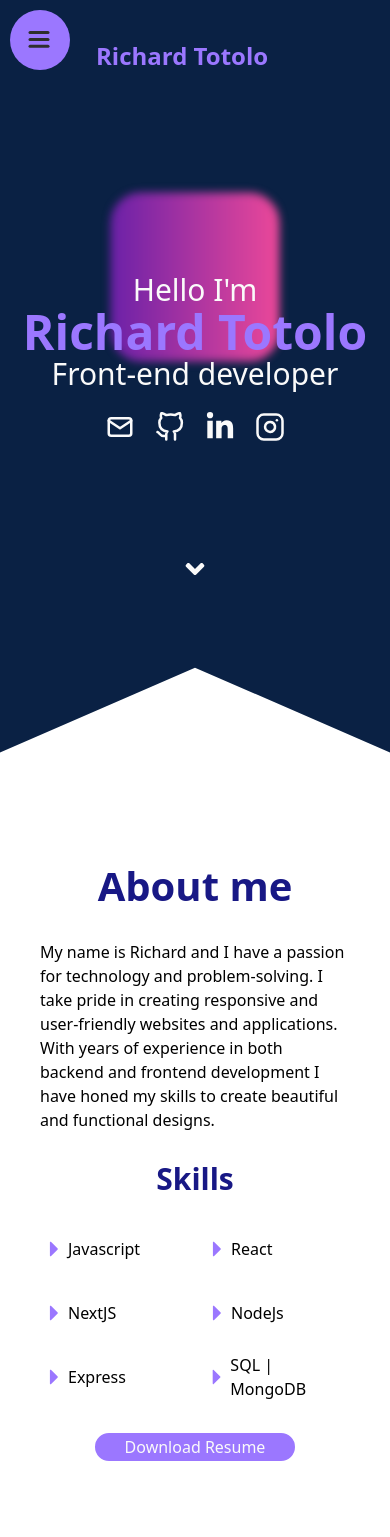
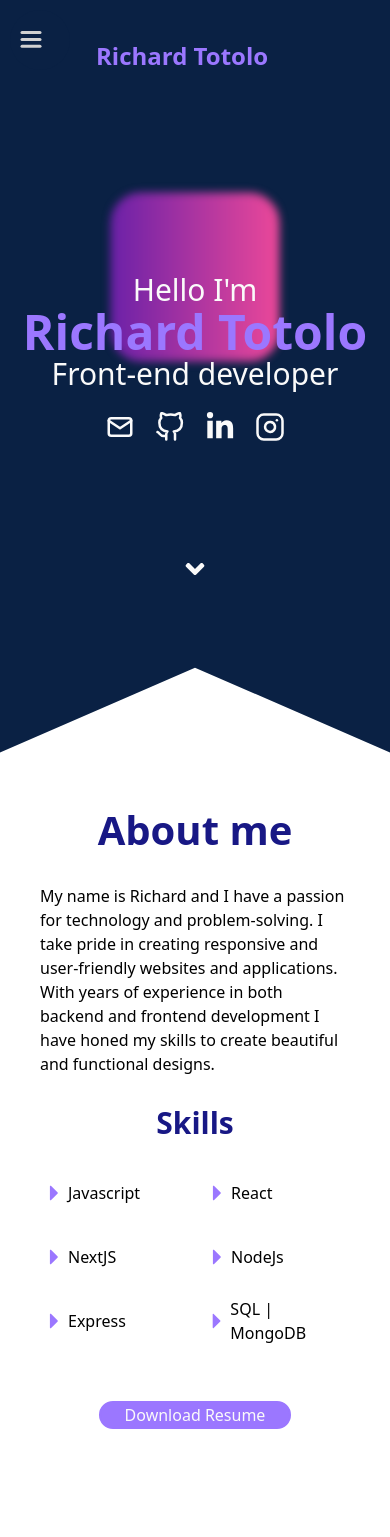
Before and after one commit to souzatotolo/portfolio-frontend, a Next.js app: page / in a window 390 px wide. Shown: the top 1537 px of the page. Built offline with nearby package versions, Linux system fonts and the light colour scheme.

Commit message:
minor fixes

```diff
--- a/src/app/pages/About.js
+++ b/src/app/pages/About.js
@@ -13,7 +13,7 @@ export const About = () => {
             <div className="three card "></div>
           </div>
 
-          <div className="h-full w-full md:px-20 gap-6 flex flex-col items-center md:items-start text-black">
+          <div className="h-full w-full md:px-20 gap-6 flex flex-col justify-center items-center md:items-start text-black">
             <h1 className="font-bold text-[40px] text-[#181885]">About me</h1>
             <p className="text-[#3B3B3B] hidden md:block">
               My name is Richard and I have a passion for technology and
@@ -63,7 +63,7 @@ export const About = () => {
                 Download Resume
               </button>
             </div>
-            <button className=" md:hidden mt-2 w-[200px] h-8 text-md rounded-full bg-[#9b77ff] text-zinc-50 hover:bg-[#fff] hover:text-[#9B77FF] border-2 border-[#9B77FF]">
+            <button className=" md:hidden mt-8 w-48 h-10 text-md rounded-full bg-[#9b77ff] text-zinc-50 hover:bg-[#fff] hover:text-[#9B77FF] border-2 border-[#9B77FF]">
               Download Resume
             </button>
           </div>
--- a/src/app/pages/Projects.js
+++ b/src/app/pages/Projects.js
@@ -145,8 +145,10 @@ export const Projects = () => {
           <div className="md:hidden w-50% m-4 border-b-[1px] border-[#9B77FF]" />
         </div>
       </div>
-      <div className="md:mt-0 mt-20 flex gap-5 flex-col items-center justify-center">
-        <p className=" font-bold text-[40px] text-[#9B77FF]">Get in touch</p>
+      <div className="md:mt-0 mt-40 flex gap-5 flex-col items-center justify-center">
+        <p className=" font-bold mt-4 text-[40px] text-[#9B77FF]">
+          Get in touch
+        </p>
         <p className="text-white md:w-[570px] text-center">
           Thank you for taking the time to visit my portfolio! If you have any
           questions, feedback, or project inquiries, please feel free to reach
--- a/src/components/MenuItem.js
+++ b/src/components/MenuItem.js
@@ -22,7 +22,7 @@ const colors = ['#7701F1', '#9C1AFF', '#7700FF'];
 const menuName = ['Contact', 'About', 'Projects'];
 
 export const MenuItem = ({ i }) => {
-  const style = { border: `2px solid ${colors[i]}` };
+  const style = {};
 
   return (
     <motion.li
@@ -32,7 +32,7 @@ export const MenuItem = ({ i }) => {
     >
       <div className="icon-placeholder" />
       <div
-        className="text-placeholder text-zinc-50 flex items-center justify-center p-4"
+        className="text-placeholder text-2xl font-bold text-zinc-50  "
         style={style}
       >
         {menuName[i]}
--- a/src/components/MenuToggle.js
+++ b/src/components/MenuToggle.js
@@ -1,5 +1,6 @@
 import * as React from 'react';
 import { motion } from 'framer-motion';
+import { FaHamburger } from 'react-icons/fa';
 
 const Path = (props) => (
   <motion.path
@@ -18,6 +19,7 @@ export const MenuToggle = ({ toggle }) => (
       width="23"
       height="23"
       viewBox="0 0 23 23"
+      style={{ fill: '#fff' }}
     >
       <Path
         variants={{
@@ -31,7 +33,7 @@ export const MenuToggle = ({ toggle }) => (
           closed: { opacity: 1 },
           open: { opacity: 0 },
         }}
-        transition={{ duration: 0.1 }}
+        transition={{ duration: 0.5 }}
       />
       <Path
         variants={{
--- a/src/components/styles.css
+++ b/src/components/styles.css
@@ -13,8 +13,8 @@
   top: 0;
   left: 0;
   bottom: 0;
-  width: 80vw;
-  background: #9B77FF;
+  width: 100vw;
+  background: #0A2144;
 }
 
 .button-hamb {
@@ -26,8 +26,9 @@
   cursor: pointer;
   position: absolute;
   top: 30px;
-  left: 28px;
+  left: 20px;
   border-radius: 50%;
+  filter:invert();
   background: transparent;
 }
 
@@ -67,6 +68,10 @@ li {
   flex: 1;
 }
 
+.hamburger{
+  fill: #fff;
+}
+
 .refresh {
   padding: 10px;
   position: absolute;
```
